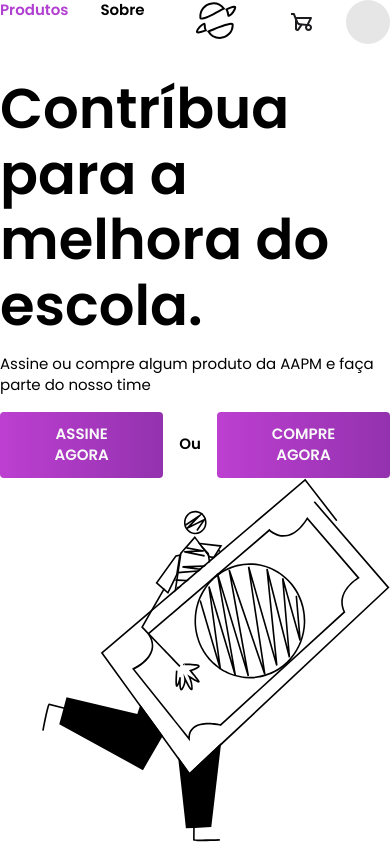
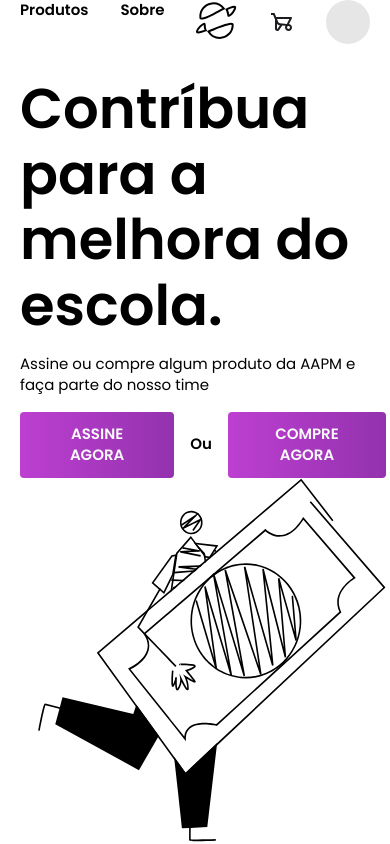
Before and after one commit to ryanNS3/E-commerce-AAPM, a React (Vite) app: page / in a window 390 px wide. Shown: the top 844 px of the page. Built offline with nearby package versions, Linux system fonts and the light colour scheme.

Commit message:
fix/arruamndo responsivo

```diff
--- a/src/layout/standardLayout/index.jsx
+++ b/src/layout/standardLayout/index.jsx
@@ -5,7 +5,7 @@ import { Footer } from '../../components/footer'
 export function StandardLayout() {
   return (
     <div className="flex flex-col">
-      <div className="  space-y-8 sm:mx-4 md:mx-32 md:mt-12 xl:flex  xl:flex-col xl:justify-center">
+      <div className="  mx-5 space-y-8 sm:mx-6 md:mx-32 md:mt-12 xl:flex  xl:flex-col xl:justify-center">
         <NavBar />
         <Outlet />
       </div>
```
